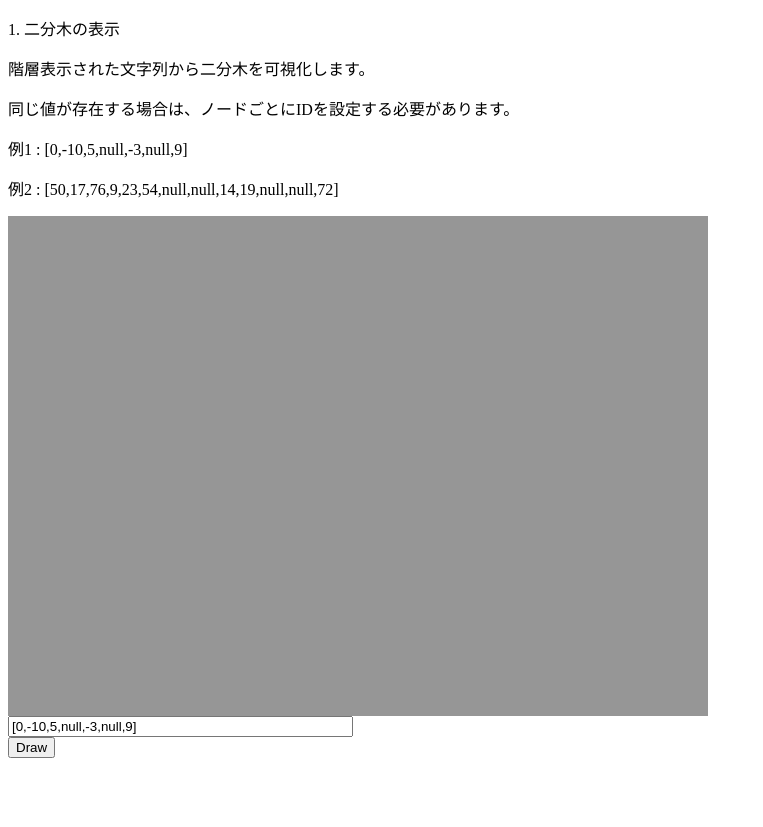
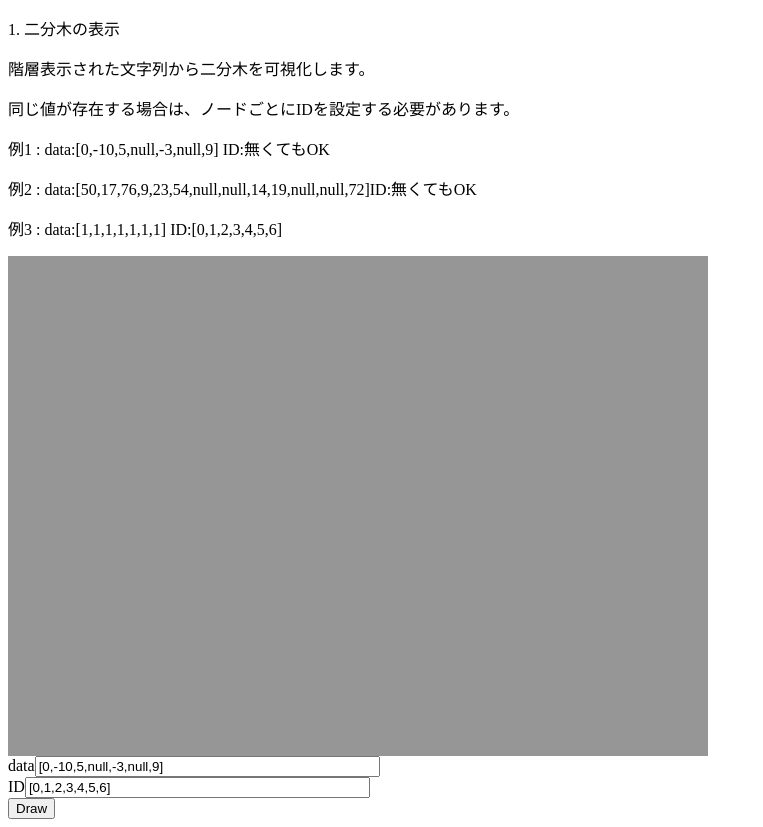
Before and after one commit to nori-ut3g/tree-visualizer, a plain HTML site: page index.html in a window 1280 px wide. Shown: the whole page, without its empty margins (0-763 px from the left). Before the commit the page ends 800 px from the top, so only its background shows below. Drawn offline with Linux system fonts and the light colour scheme.

Commit message:
fix demoサイト

```diff
--- a/index.html
+++ b/index.html
@@ -14,12 +14,14 @@
         <p>階層表示された文字列から二分木を可視化します。</p>
         <p>同じ値が存在する場合は、ノードごとにIDを設定する必要があります。</p>
 <!--        <p>4.Optionを確認してください。</p>-->
-        <p>例1 : [0,-10,5,null,-3,null,9]</p>
-        <p>例2 : [50,17,76,9,23,54,null,null,14,19,null,null,72]</p>
+        <p>例1 : data:[0,-10,5,null,-3,null,9] ID:無くてもOK</p>
+        <p>例2 : data:[50,17,76,9,23,54,null,null,14,19,null,null,72]ID:無くてもOK</p>
+        <p>例3 : data:[1,1,1,1,1,1,1] ID:[0,1,2,3,4,5,6]</p>
         <div>
 <!--            buttonで実行-->
             <div id = "target1" ></div>
-            <div><label for="target1-data"></label><input type="text" id="target1-data" name="data" value="[0,-10,5,null,-3,null,9]" size="40"></div>
+            <div>data<label for="target1-data"></label><input type="text" id="target1-data" name="data" value="[0,-10,5,null,-3,null,9]" size="40"></div>
+            <div>ID<label for="target1-id"></label><input type="text" id="target1-id" name="data" value="[0,1,2,3,4,5,6]" size="40"></div>
             <input id = "example1-drawBtn" type="button" value="Draw">
 
             <script type="module">
@@ -35,7 +37,8 @@
                 document.getElementById("example1-drawBtn").onclick = () => {
                     example1.drawData(
                         [{
-                            data:document.getElementById("target1-data").value
+                            data:document.getElementById("target1-data").value,
+                            ID:document.getElementById("target1-id").value,
                         }],document.getElementById("target1-data").value
                     )
                 }
```
